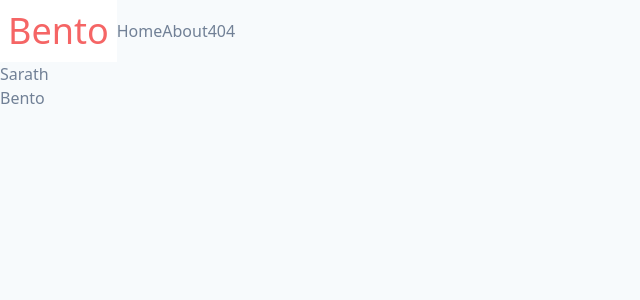
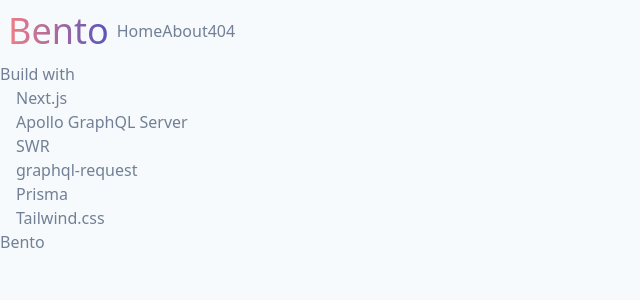
Before and after one commit to srttk/bento, a Next.js app: page /about in a window 1280 px wide. Shown: the top 300 px of the page, without its empty margins (0-640 px from the left). Built offline with nearby package versions, Linux system fonts and the light colour scheme.

Commit message:
upgraded to tailwindcss

```diff
--- a/package.json
+++ b/package.json
@@ -23,7 +23,7 @@
     "@fullhuman/postcss-purgecss": "^2.3.0",
     "@types/node": "^14.0.27",
     "@types/react": "^16.9.44",
-    "tailwindcss": "^1.6.2",
+    "tailwindcss": "^1.7.3",
     "typescript": "^3.9.7"
   }
 }
--- a/src/components/Layout/Layout.tsx
+++ b/src/components/Layout/Layout.tsx
@@ -1,9 +1,13 @@
 import React from 'react';
+import Head from 'next/head'
 import Banner from '@/components/Banner'
 import MainNav from './MainNav'
-const Layout: React.FC<{ title ?: string}> = ({ children }) => {
+const Layout: React.FC<{ title ?: string}> = ({ title, children }) => {
     return (
         <div className="layout__wrapper">
+            <Head>
+                <title> {title ? title : 'Bento'}</title>
+            </Head>
             <header className="flex items-center">
                 <Banner title="Bento"/>
                 <MainNav/>
--- a/src/components/ui/Button/Button.css
+++ b/src/components/ui/Button/Button.css
@@ -1,8 +1,8 @@
 .button {
-    @apply border border-red-500 bg-red-500 rounded px-2 py-1 ml-2 text-white;
+    @apply border border-red-500 bg-red-500 rounded px-2 py-1 ml-2 text-white shadow;
 }
 .button:hover {
-    @apply bg-red-600;
+    @apply bg-red-600 shadow-md;
 }
 .button:disabled {
     @apply border border-gray-300 bg-gray-200 text-gray-500 cursor-not-allowed;
--- a/src/pages/about.tsx
+++ b/src/pages/about.tsx
@@ -3,7 +3,15 @@
 const About = () => {
     return (
         <Layout title="About bento">
-            <p>Sarath</p>
+            <p>Build with </p>
+            <ul className="px-4">
+                <li>Next.js</li>
+                <li>Apollo GraphQL Server</li>
+                <li>SWR</li>
+                <li>graphql-request</li>
+                <li>Prisma</li>
+                <li>Tailwind.css</li>
+            </ul>
         </Layout>
     );
 }
--- a/src/pages/create-todo.tsx
+++ b/src/pages/create-todo.tsx
@@ -37,7 +37,7 @@
     return (
         <Layout title="Create Todo">
             <div>
-                <TextInput name="description" value={state.description} type="text" onChange={handleChange} />
+                <TextInput placeholder="Type something" name="description" value={state.description} type="text" onChange={handleChange} />
                 <Button  disabled={loading} onClick={handleAddTodo}>
                     Add Todo
                 </Button>
--- a/src/pages/index.tsx
+++ b/src/pages/index.tsx
@@ -16,10 +16,10 @@
         <div className="app">
             { error && <p>Error</p>}
             { loading && <p>Loading</p> }
-            {data && <p>{data.hello}</p>}
+            {data && <p className="text-center text-xl md:text-2xl  py-4 md:py-8 font-sans font-thin">{data.hello}</p>}
         </div>
-        <h3 className="text-red-500 my-1 text-2xl">Sample Pages</h3>
-        <ul>
+        <h3 className="text-red-500 my-1 text-2xl font-sans font-thin">Sample Pages</h3>
+        <ul className="list-disc list-inside px-6">
             <li><Link href="/create-todo"><a className="text-red-500 underline">Mutation Example</a></Link></li>
         </ul>
         </Layout>
--- a/src/styles/index.css
+++ b/src/styles/index.css
@@ -31,7 +31,7 @@
 @import '../components/ui/Button/Button.css';
 
 .title {
-    @apply text-red-500 text-4xl font-thin inline bg-white px-2 py-1 ;
+    @apply  text-4xl font-thin inline px-2 py-1 bg-clip-text text-transparent  bg-gradient-to-r from-red-400 to-indigo-700;
 }
 
 
--- a/tailwind.config.js
+++ b/tailwind.config.js
@@ -11,4 +11,7 @@
   },
   variants: {},
   plugins: [],
+  future: {
+    removeDeprecatedGapUtilities: true,
+  },
 };
```
Also changed, not shown: src/components/ui/TextInput/TextInput.css (+7 -1 lines), 2 other files (tests, documents, lock files or other folders).
